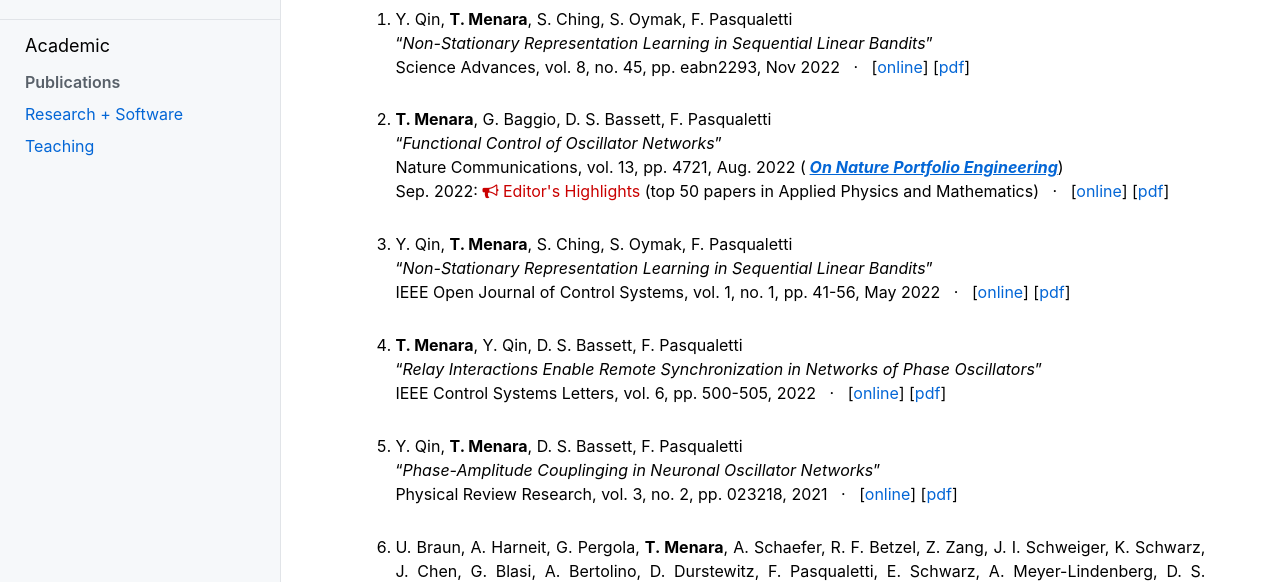
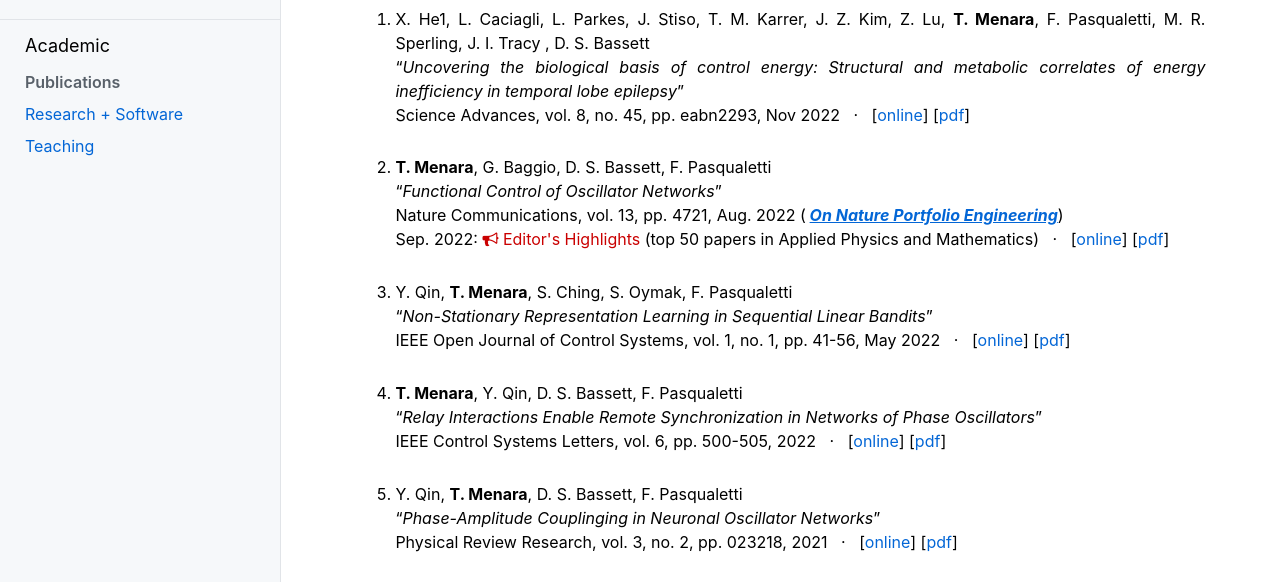
Before and after one commit to tommasomenara/tommasomenara.github.io, a plain HTML site: page publications.html in a window 1280 px wide. Shown: the part 214-796 px from the top of the page. Drawn offline with nearby package versions, Linux system fonts and the light colour scheme; some packages are replaced by stand-ins of ours.

Commit message:
Add files via upload

```diff
--- a/publications.html
+++ b/publications.html
@@ -57,8 +57,9 @@ MathJax.Hub.Config({
 </div>
 <h2>Journal Papers</h2>
 <ol>
-<li><p>Y. Qin, <b>T. Menara</b>, S. Ching, S. Oymak, F. Pasqualetti<br />
-&ldquo;<i>Non-Stationary Representation Learning in Sequential Linear Bandits</i>&rdquo;<br />
+<li><p>X. He1, L. Caciagli, L. Parkes, J. Stiso, T. M. Karrer,
+J. Z. Kim, Z. Lu, <b>T. Menara</b>, F. Pasqualetti, M. R. Sperling, J. I. Tracy , D. S. Bassett<br />
+&ldquo;<i>Uncovering the biological basis of control energy: Structural and metabolic correlates of energy inefficiency in temporal lobe epilepsy</i>&rdquo;<br />
 Science Advances, vol. 8, no. 45, pp. eabn2293, Nov 2022 &nbsp; &middot; &nbsp; [<a href="https://www.science.org/doi/full/10.1126/sciadv.abn2293" target=&ldquo;blank&rdquo;>online</a>]&nbsp;[<a href="https://github.com/tommasomenara/tommasomenara.github.io/raw/master/Papers/XH-LC-LP-JS-TMK-JZK-ZL-TM-FP-MRS-JIT-DSB-22.pdf" target=&ldquo;blank&rdquo;>pdf</a>]
 <br />
 <br /></p>
```
